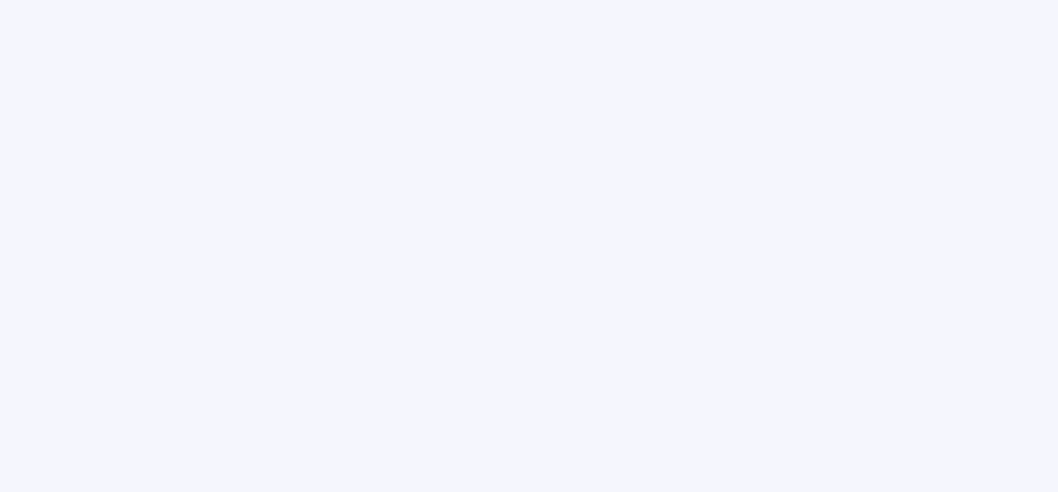
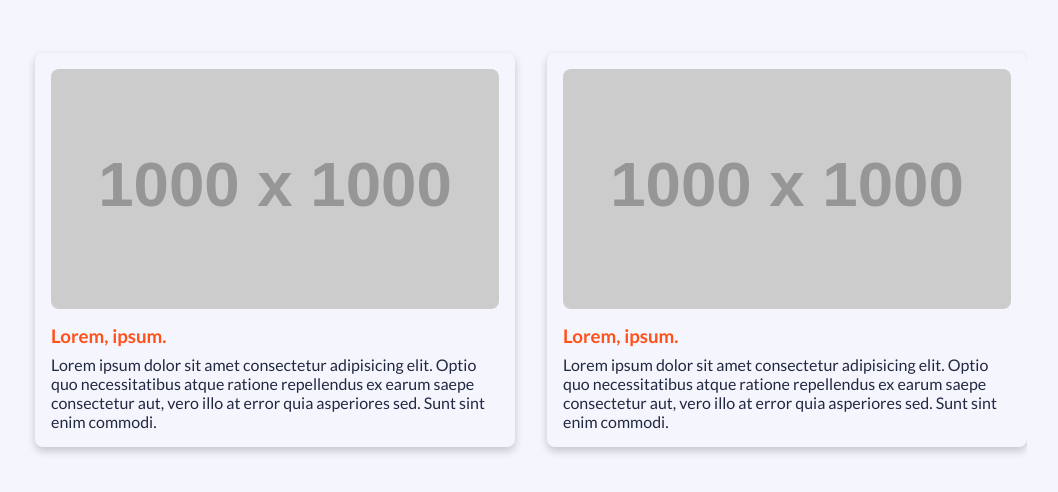
Before and after one commit to vinamrak/portfolio, a React (Create React App) app: page / in a window 1280 px wide. Shown: the part 946-1438 px from the top of the page, without its empty margins (125-1183 px from the left). Before the commit the page ends 800 px from the top, so only its background shows below. Built offline with nearby package versions, Linux system fonts and the light colour scheme.

Commit message:
feat: Project section completed

```diff
--- a/src/App.jsx
+++ b/src/App.jsx
@@ -1,10 +1,12 @@
 import LandingSection from './components/LandingSection/LandingSection';
+import ProjectSection from './components/ProjectSection/ProjectSection';
 import './App.css';
 
 const App = () => {
   return (
     <main>
       <LandingSection />
+      <ProjectSection />
       </main>
   );
 }
--- a/src/components/LandingSection/LandingSection.jsx
+++ b/src/components/LandingSection/LandingSection.jsx
@@ -35,7 +35,7 @@
             <img src ={LandingIl} alt="Landing Illustration"
             className="landing-il"
             />
- <a data-scroll href="#about" className="chevron">
+ <a data-scroll href="#projects" className="chevron">
           <div className="mouse_scroll">
             <div className="mouse">
               <div className="wheel"></div>
--- /dev/null
+++ b/src/components/ProjectSection/ProjectSection.css
@@ -0,0 +1,82 @@
+.projects {
+  min-height: 50vh;
+  padding: 6rem 8rem;
+  box-sizing: border-box;
+}
+
+.proj-cont {
+  margin-top: 2rem;
+  display: flex;
+  justify-content: flex-start;
+  align-items: stretch;
+  overflow-x: scroll;
+  padding: 2rem;
+  /* opacity: 0; */
+}
+
+/* Hide scrollbar for Chrome, Safari and Opera */
+.proj-cont::-webkit-scrollbar {
+  display: none;
+}
+
+/* Hide scrollbar for IE, Edge and Firefox */
+.proj-cont {
+  -ms-overflow-style: none; /* IE and Edge */
+  scrollbar-width: none; /* Firefox */
+}
+
+.proj {
+  padding: 1rem;
+  box-shadow: 0 2.8px 2.2px rgba(0, 0, 0, 0.02),
+    0 6.7px 5.3px rgba(0, 0, 0, 0.028), 0 12.5px 10px rgba(0, 0, 0, 0.035),
+    0 22.3px 17.9px rgba(0, 0, 0, 0.042), 0 41.8px 33.4px rgba(0, 0, 0, 0.05),
+    0 100px 80px rgba(0, 0, 0, 0.07);
+  width: 30rem;
+  display: flex;
+  flex-direction: column;
+  border-radius: 8px;
+  margin-right: 2rem;
+  box-shadow: 0 4px 8px 0 rgba(0, 0, 0, 0.2);
+}
+
+.proj:hover {
+  box-shadow: 0 8px 16px 0 rgba(0, 0, 0, 0.2);
+}
+
+.proj-img {
+  height: 15rem;
+  width: 28rem;
+  margin-bottom: 1rem;
+  object-fit: cover;
+  border-radius: 8px;
+}
+
+.orange {
+  color: #ff511a;
+}
+
+.proj-heading {
+  margin-bottom: 0.5rem;
+}
+
+@media only screen and (max-width: 1045px) {
+  .projects {
+    padding: 0;
+    padding-left: 2rem;
+    min-height: inherit;
+  }
+
+  .proj-img {
+    height: 8rem;
+    width: 12rem;
+  }
+
+  .proj-cont {
+    padding-left: 0;
+    margin-top: 0;
+  }
+
+  .proj {
+    margin-right: 1rem;
+  }
+}
--- /dev/null
+++ b/src/components/ProjectSection/ProjectSection.jsx
@@ -0,0 +1,30 @@
+import './ProjectSection.css';
+import { PROJECTS } from "../../content/data";
+const ProjectSection = () => {
+    return (
+        <section className="projects" id="projects">
+           <header>
+               <h2 className="heading" id="proj-heading">Projects</h2>
+               </header>
+           <main>
+               <article className="proj-cont">
+               {PROJECTS.map(({ title, desc, img, link }, i) => (
+            <a
+              target="_blank"
+              rel="noreferrer nooopener"
+              href={link}
+              className="proj"
+              key={i}
+            >
+              <img src={img} alt="Project Screenshot" className="proj-img" />
+              <h3 className="proj-heading orange">{title}</h3>
+              <p className="proj-desc">{desc}</p>
+            </a>
+          ))}
+               </article>
+           </main>
+        </section>
+    )
+}
+
+export default ProjectSection
--- /dev/null
+++ b/src/content/data.js
@@ -0,0 +1,42 @@
+export const SKILLS = [
+  { name: "ExpressJS", skill: 90 },
+  { name: "ReactJS", skill: 88 },
+  { name: "SCSS", skill: 64 },
+  { name: "JavaScript", skill: 98 },
+  { name: "TypeScript", skill: 94 },
+  { name: "MongoDB", skill: 75 },
+  { name: "PostgreSQL", skill: 53 },
+  { name: "MySQL", skill: 62 },
+  { name: "Docker", skill: 79 },
+  { name: "Deployment", skill: 98 },
+  { name: "CI/CD", skill: 75 },
+  { name: "Cloud", skill: 62 },
+  { name: "SEO", skill: 100 },
+];
+
+export const PROJECTS = [
+  {
+    title: "Lorem, ipsum.",
+    desc: "Lorem ipsum dolor sit amet consectetur adipisicing elit. Optio quo necessitatibus atque ratione repellendus ex earum saepe consectetur aut, vero illo at error quia asperiores sed. Sunt sint enim commodi.",
+    img: "//placehold.it/1000x1000",
+    link: "https://github.com",
+  },
+  {
+    title: "Lorem, ipsum.",
+    desc: "Lorem ipsum dolor sit amet consectetur adipisicing elit. Optio quo necessitatibus atque ratione repellendus ex earum saepe consectetur aut, vero illo at error quia asperiores sed. Sunt sint enim commodi.",
+    img: "//placehold.it/1000x1000",
+    link: "https://github.com",
+  },
+  {
+    title: "Lorem, ipsum.",
+    desc: "Lorem ipsum dolor sit amet consectetur adipisicing elit. Optio quo necessitatibus atque ratione repellendus ex earum saepe consectetur aut, vero illo at error quia asperiores sed. Sunt sint enim commodi.",
+    img: "//placehold.it/1000x1000",
+    link: "https://github.com",
+  },
+  {
+    title: "Lorem, ipsum.",
+    desc: "Lorem ipsum dolor sit amet consectetur adipisicing elit. Optio quo necessitatibus atque ratione repellendus ex earum saepe consectetur aut, vero illo at error quia asperiores sed. Sunt sint enim commodi.",
+    img: "//placehold.it/1000x1000",
+    link: "https://github.com",
+  },
+];
--- a/src/index.css
+++ b/src/index.css
@@ -8,9 +8,9 @@
   padding: 0;
 }
 
-/* html {
+html {
   scroll-behavior: smooth;
-} */
+}
 
 a {
   color: inherit;
```
